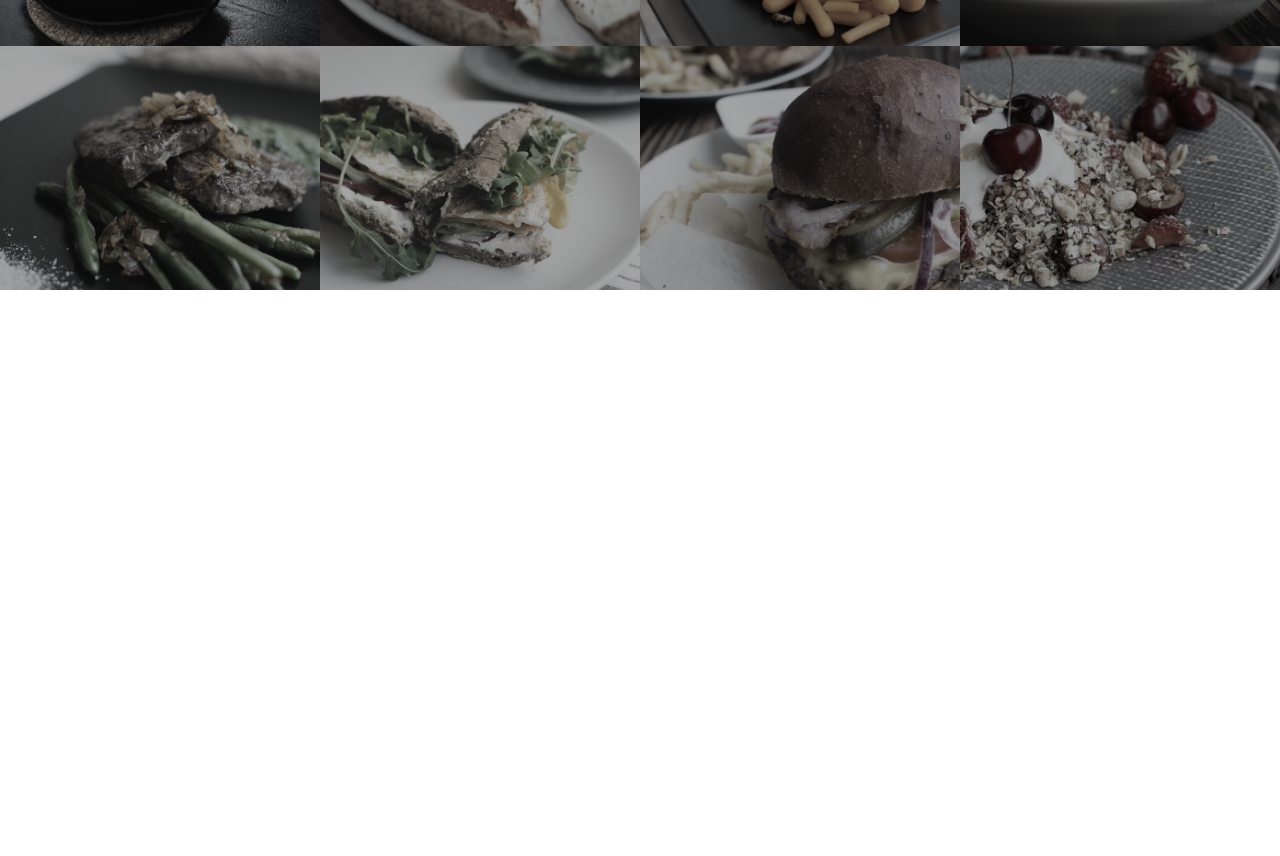
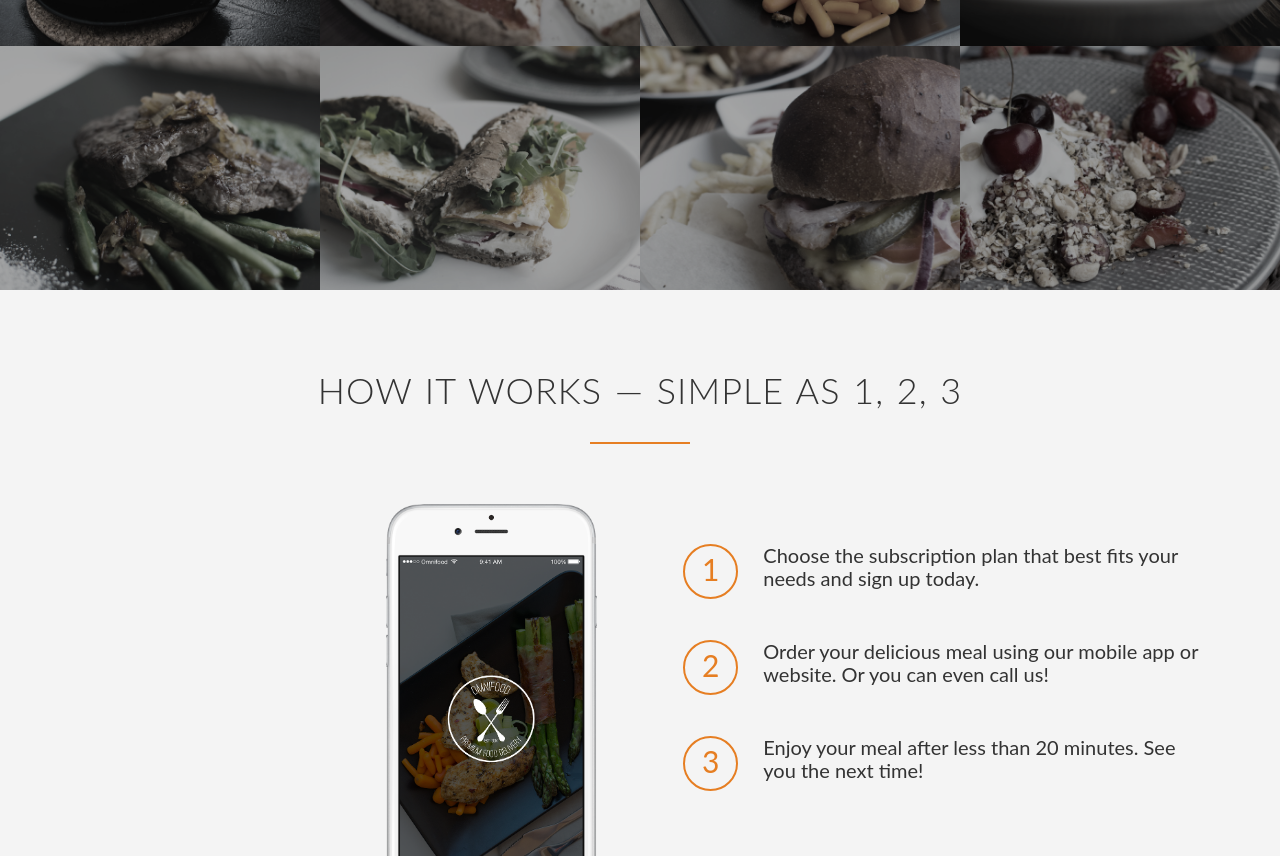
Before and after one commit to rahulrk-dev/Omnifood, a plain HTML site: page index.html in a window 1280 px wide. Shown: the part 1708-2564 px from the top of the page. Before the commit the page ends 1998 px from the top, so only its background shows below. Drawn offline with Linux system fonts and the light colour scheme; files whose address does not match are found by name.

Commit message:
Section-Steps Completed

```diff
--- a/index.html
+++ b/index.html
@@ -70,7 +70,7 @@
 	</section>
 
 	<section class="section-meals">
-		<ul class="meals-showcase">
+		<ul class="meals-showcase clearfix">
 			<li>
 				<figure class="meal-photo">
 					<img src="public/img/1.jpg" alt="Korean bibimbap with egg and vegetables">
@@ -91,6 +91,8 @@
 					<img src="public/img/4.jpg" alt="Autumn pumpkin soup">
 				</figure>
 			</li>
+		</ul>
+		<ul class="meals-showcase clearfix">
 			<li>
 				<figure class="meal-photo">
 					<img src="public/img/5.jpg" alt="Paleo beef steak with vegetables">
@@ -114,5 +116,32 @@
 		</ul>
 	</section>
 
+	<section class="section-steps">
+		<div class="row">
+			<h2>How it works &mdash; Simple as 1, 2, 3</h2>
+		</div>
+		<div class="row">
+			<div class="col span-1-of-2 steps-box">
+				<img src="public/img/app-iPhone.png" alt="Omnifood app on iPhone" class="app-screen">
+			</div>
+			<div class="col span-1-of-2 steps-box">
+				<div class="works-step">
+					<div>1</div>
+					<p>Choose the subscription plan that best fits your needs and sign up today.</p>
+				</div>
+				<div class="works-step">
+					<div>2</div>
+					<p>Order your delicious meal using our mobile app or website. Or you can even call us!</p>
+				</div>
+				<div class="works-step">
+					<div>3</div>
+					<p>Enjoy your meal after less than 20 minutes. See you the next time!</p>
+				</div>
+				<a href="#" class="btn-app"><img src="public/img/download-app.svg" alt="App Store Button"></a>
+				<a href="#" class="btn-app"><img src="public/img/download-app-android.png" alt="Play Store Button"></a>
+			</div>
+		</div>
+	</section>
+
 </body>
 </html>
--- a/public/stylesheets/main.scss
+++ b/public/stylesheets/main.scss
@@ -1,5 +1,7 @@
-$colors: (primary: #e67e22,
-primary45: #cf6d17);
+$colors: (
+	primary: #e67e22,
+	primary45: #cf6d17
+);
 
 @function color($color-name) {
 	@return map-get($colors, $color-name);
@@ -47,6 +49,48 @@ a {
 }
 
 
+h1 {
+	margin: 0 0 0.8em;
+	color: #fff;
+	font-size: 250%;
+	word-spacing: 4px;
+	text-shadow: 1px 1px 8px rgba(0, 0, 0, 0.4);
+	@include headerH(1px);
+}
+
+h2 {
+	font-size: 180%;
+	word-spacing: 2px;
+	text-align: center;
+	margin-bottom: 30px;
+	@include headerH(1px);
+
+	&::after {
+		content: '';
+		display: block;
+		margin: 30px auto;
+		height: 2px;
+		width: 100px;
+		background: color(primary);
+	}
+}
+
+section {
+	padding: 80px 0;
+}
+
+.clearfix {
+	zoom: 1;
+
+	&::after {
+		content: '.';
+		clear: both;
+		display: block;
+		height: 0;
+		visibility: hidden;
+	}
+}
+
 .hero-text-box {
 	position: absolute;
 	width: 1140px;
@@ -54,15 +98,6 @@ a {
 	left: 50%;
 	transform: translate(-50%, -50%);
 	// text-align: center;
-
-	h1 {
-		margin: 0 0 0.8em;
-		color: #fff;
-		font-size: 250%;
-		word-spacing: 4px;
-		text-shadow: 1px 1px 8px rgba(0, 0, 0, 0.4);
-		@include headerH(1px);
-	}
 }
 
 
@@ -145,25 +180,6 @@ a {
 }
 
 .section-features {
-	padding: 80px 0;
-
-	h2 {
-		font-size: 180%;
-		word-spacing: 2px;
-		text-align: center;
-		margin-bottom: 30px;
-		@include headerH(1px);
-
-		&::after {
-			content: '';
-			display: block;
-			margin: 30px auto;
-			height: 2px;
-			width: 100px;
-			background: color(primary);
-
-		}
-	}
 
 	.long-copy {
 		line-height: 145%;
@@ -235,3 +251,56 @@ a {
 		}
 	}
 }
+
+.section-steps {
+	background: #f4f4f4;
+
+	.steps-box {
+
+		&:first-child {
+			text-align: right;
+			padding-right: 3%;
+			margin-top: 30px;
+		}
+
+		&:last-child {
+			padding-left: 3%;
+			margin-top: 70px;
+		}
+
+		.app-screen {
+			width: 40%;
+		}
+
+		.works-step {
+			margin-bottom: 50px;
+
+			&:last-of-type {
+				margin-bottom: 80px;
+			}
+
+			div {
+				color: color(primary);
+				border: 2px solid color(primary);
+				display: inline-block;
+				border-radius: 50%;
+				height: 55px;
+				width: 55px;
+				text-align: center;
+				padding: 6px;
+				float: left;
+				font-size: 150%;
+				margin-right: 25px;
+			}
+		}
+
+		.btn-app {
+
+			img {
+				height: 50px;
+				width: auto;
+				margin-right: 10px;
+			}
+		}
+	}
+}
```
Also changed, not shown: public/stylesheets/main.css, 1 other file.
